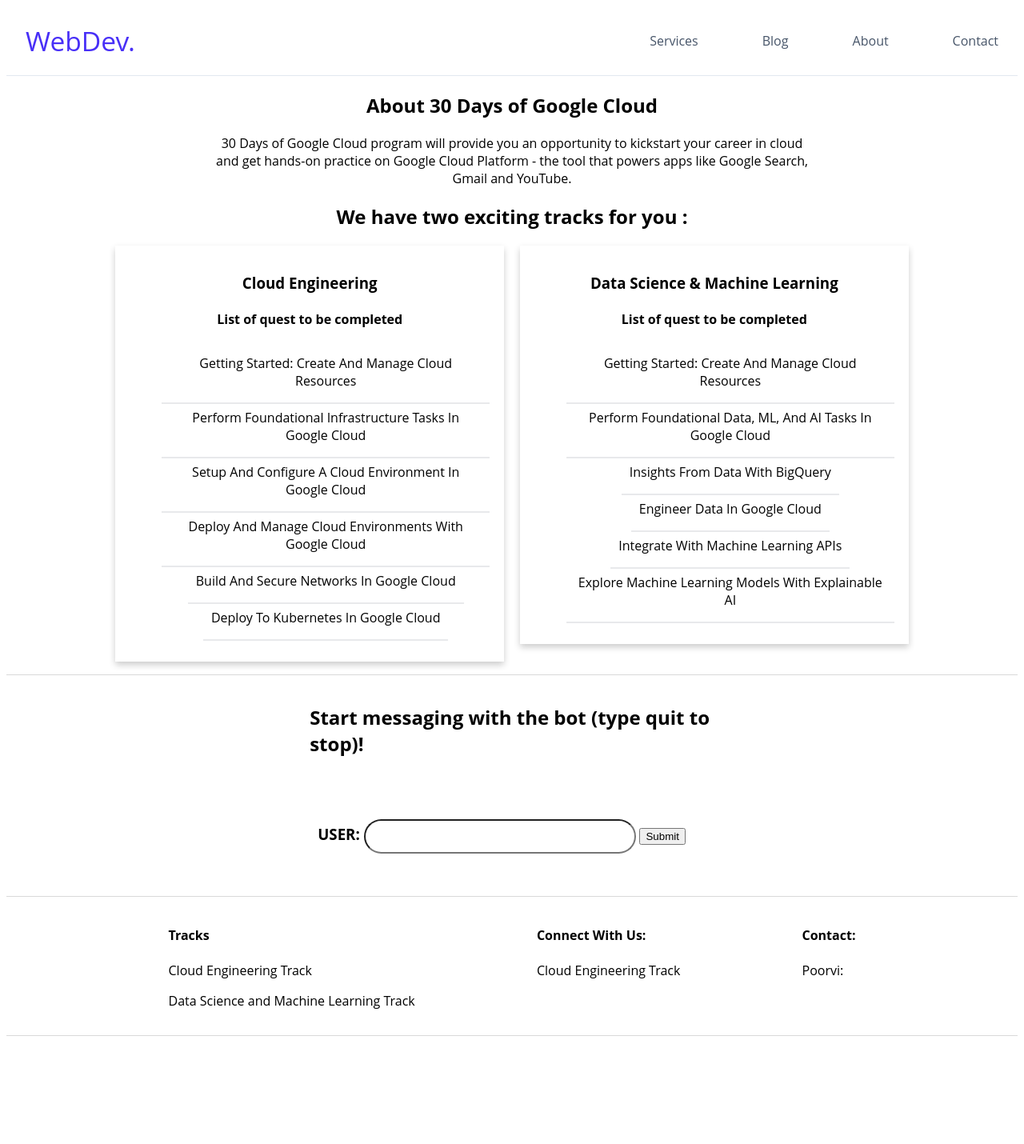
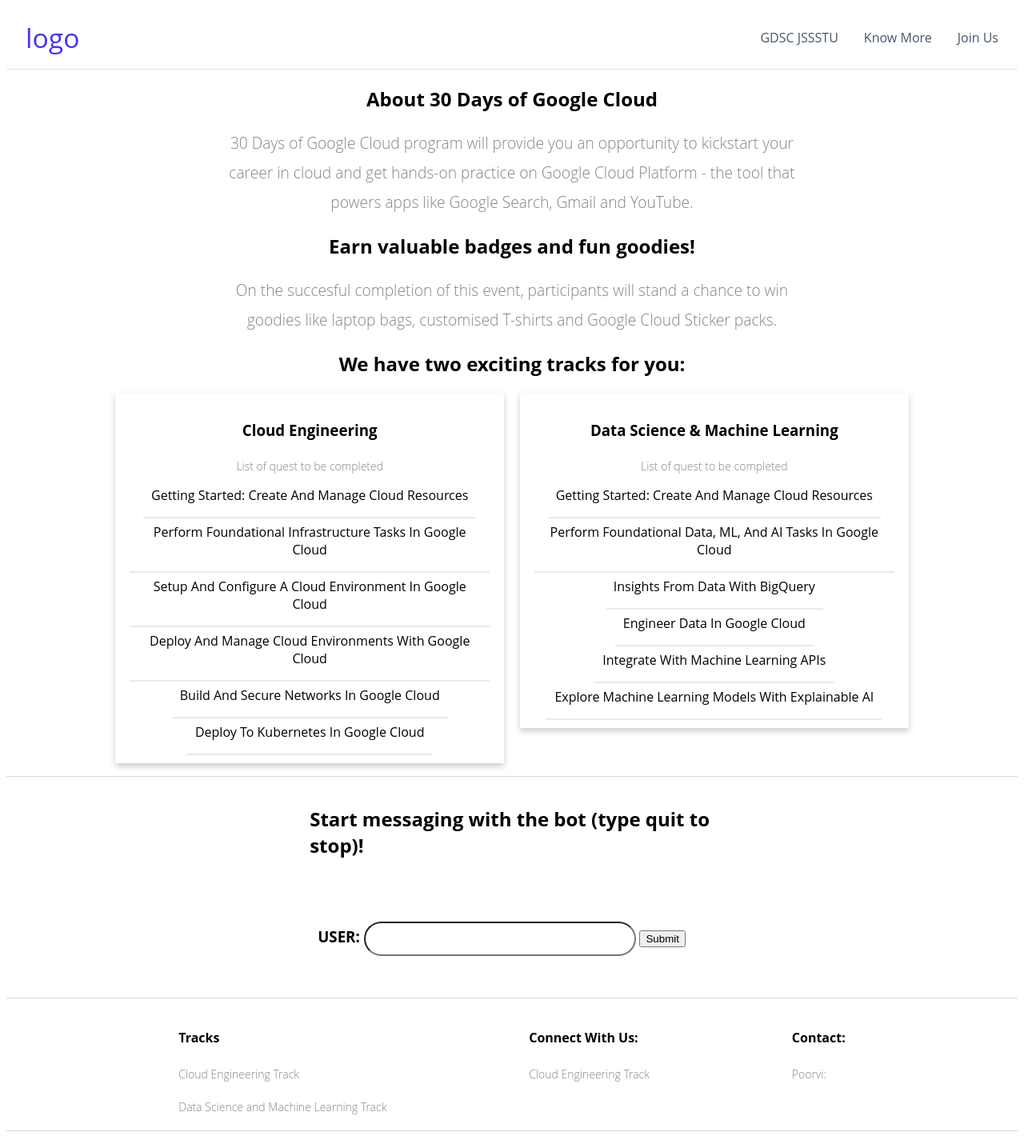
Before and after one commit to RishithaRamesh/gcp, a Flask app: template templates/index.html in a window 1280 px wide. Shown: the whole page at 80% size. Before the commit the page ends 1295 px from the top, so only its background shows below. Run offline with Flask 2, Linux system fonts and the light colour scheme; the template is opened without the code that fills it, so the values that code supplies are empty.

Commit message:
chatscreen

```diff
--- a/templates/index.html
+++ b/templates/index.html
@@ -47,7 +47,7 @@
       }
 
       .nav-item {
-        margin-left: 5rem;
+        margin-left: 2rem;
       }
 
       .nav-link {
@@ -110,6 +110,14 @@
         padding-right: 20%;
         text-align: center;
       }
+      p {
+        color: #848484;
+        font-family: open sans,sans-serif;
+        line-height: 1.929;
+        font-size: 14px;
+        margin-bottom: 0;
+        font-weight: 300;
+    }
       /*gcp list*/
       .row {
         margin: 0 -5px;
@@ -129,6 +137,8 @@
       }
       ul {
         list-style-type: none;
+        padding: 0;
+        margin: 0;
       }
       .ul > li {
         padding: 10px;
@@ -178,6 +188,7 @@
       a:link {
         text-decoration: none;
       }
+
       /*chat screen*/
       .chatbot {
         padding-left: 30%;
@@ -186,7 +197,7 @@
         flex-direction: column;
       }
       .chatbox1 {
-        background: blue;
+        background: #4285f4;
         padding: 15px;
         font-size: 14px;
         color: #ccc;
@@ -204,7 +215,7 @@
       .chatbox2 {
         max-width: 80%;
         display: block;
-        background: rgb(182, 62, 62);
+        background: #dadce0;
         padding: 15px;
         font-size: 14px;
         color: rgb(3, 2, 2);
@@ -290,20 +301,17 @@
     <div class="container">
       <header class="header">
         <nav class="navbar">
-          <a href="#" class="nav-logo">WebDev.</a>
+          <a href="#" class="nav-logo">logo</a>
           <ul class="nav-menu">
             <li class="nav-item">
-              <a href="#" class="nav-link">Services</a>
+              <a href="#" class="nav-link">GDSC JSSSTU</a>
             </li>
             <li class="nav-item">
-              <a href="#" class="nav-link">Blog</a>
+              <a href="#" class="nav-link">Know More</a>
             </li>
             <li class="nav-item">
-              <a href="#" class="nav-link">About</a>
-            </li>
-            <li class="nav-item">
-              <a href="#" class="nav-link">Contact</a>
-            </li>
+                <a href="#" class="nav-link">Join Us</a>
+              </li>
           </ul>
           <div class="hamburger">
             <span class="bar"></span>
@@ -315,19 +323,23 @@
 
       <div center class="content">
         <h2>About 30 Days of Google Cloud</h2>
-        <p>
+        <p style="font-weight: 350;font-size: 1.2rem;color:#848484">
           30 Days of Google Cloud program will provide you an opportunity to
           kickstart your career in cloud and get hands-on practice on Google
           Cloud Platform - the tool that powers apps like Google Search, Gmail
           and YouTube.
         </p>
-        <h2>We have two exciting tracks for you :</h2>
+        <h2>Earn valuable badges and fun goodies!</h2>
+        <p style="font-weight: 350;font-size: 1.2rem;color:#848484">On the succesful completion of this event, participants will stand a chance to win goodies like
+            laptop bags, customised T-shirts and Google Cloud Sticker packs.
+        </p>
+        <h2>We have two exciting tracks for you:</h2>
       </div>
       <div class="row">
         <div class="column">
           <div class="card">
             <h3>Cloud Engineering</h3>
-            <h4>List of quest to be completed</h4>
+            <p>List of quest to be completed</p>
             <ul>
               <li>
                 <a href="#" class="btn_3"
@@ -365,7 +377,7 @@
         <div class="column">
           <div class="card">
             <h3>Data Science & Machine Learning</h3>
-            <h4>List of quest to be completed</h4>
+            <p>List of quest to be completed</p>
             <ul>
               <li>
                 <a href="#" class="btn_3"
```
